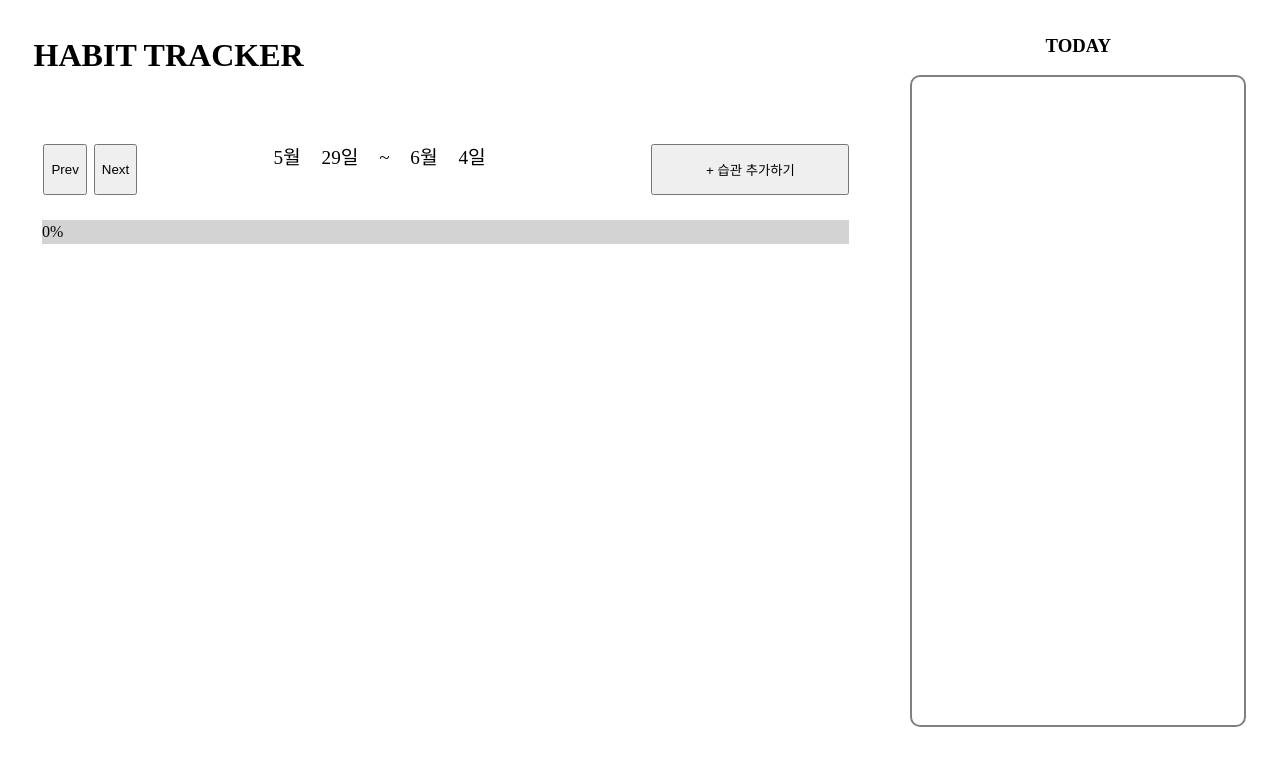
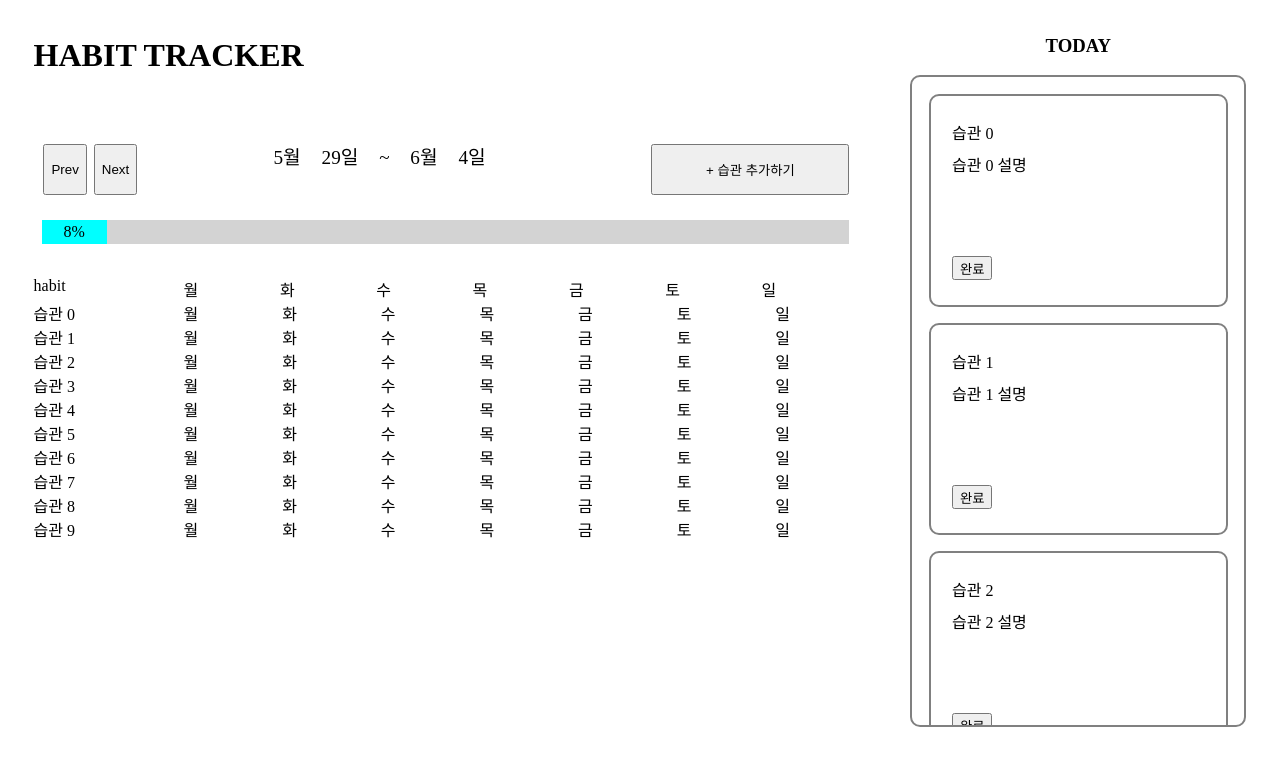
Before and after one commit to wanted-pre-onboarding-side-project/habit-tracker, a React (Create React App) app: page / in a window 1280 px wide. Shown: the top 766 px of the page. Built offline with nearby package versions, Linux system fonts and the light colour scheme.

Commit message:
feat: 해빗목록 최상단 요일 표시

```diff
--- a/src/HabitTracker.tsx
+++ b/src/HabitTracker.tsx
@@ -1,5 +1,6 @@
 import Controller from 'components/controller/Controller';
 import DashBoard from 'components/dashBoard/Dashboard';
+import HabitList from 'components/habits/HabitList';
 import Header from 'components/Header';
 import Overlays from 'components/overlay/Overlays';
 import './HabitTracker.css';
@@ -10,6 +11,7 @@ const HabitTracker = () => {
       <Header />
       <Controller />
       <DashBoard />
+      <HabitList />
       <Overlays />
     </div>
   );
--- a/src/Layout.css
+++ b/src/Layout.css
@@ -24,7 +24,7 @@
   grid-row: 1/4;
 }
 
-.tempComponentsLayout {
+.HabitListLayout {
   grid-column: 1/2;
   grid-row: 3/4;
 }
--- /dev/null
+++ b/src/components/habits/HabitList.module.css
@@ -0,0 +1,18 @@
+.habitListContainer {
+  display: grid;
+  grid-template-columns: 150px repeat(7, 1fr);
+}
+
+.habitListHeader {
+  /* TODO : habitListItems 가 overflow일때만 레이아웃 맞추기 위해 필요함 */
+  padding-right: 16px;
+}
+
+.habitListItems {
+  max-height: 50vh;
+  /* TODO : auto등으로 바꾸어 overflow아닐때는 안보이게 수정하기 */
+  overflow-y: scroll;
+}
+
+.habitListItem {
+}
--- /dev/null
+++ b/src/components/habits/HabitList.tsx
@@ -0,0 +1,40 @@
+import { DAYS } from 'constant';
+import { useHabits } from 'contexts/HabitContext';
+import { Fragment } from 'react';
+import styles from './HabitList.module.css';
+
+const HabitList = () => {
+  const habits = useHabits();
+  return (
+    <div className="HabitListLayout">
+      <div
+        className={[styles.habitListHeader, styles.habitListContainer].join(
+          ' ',
+        )}
+      >
+        <div>habit</div>
+        {DAYS.map((day) => (
+          <div key={day}>{day}</div>
+        ))}
+      </div>
+
+      <div
+        className={[styles.habitListItems, styles.habitListContainer].join(' ')}
+      >
+        {habits.map((habit) => (
+          <Fragment key={habit.id}>
+            <div>{habit.name}</div>
+            {DAYS.map((day) => (
+              <div key={day}>{day}</div>
+            ))}
+          </Fragment>
+        ))}
+      </div>
+    </div>
+  );
+};
+
+export default HabitList;
+function getToday() {
+  throw new Error('Function not implemented.');
+}
--- a/src/contexts/HabitContextProvider.tsx
+++ b/src/contexts/HabitContextProvider.tsx
@@ -1,9 +1,19 @@
 import { useState, ReactNode, useCallback } from 'react';
+import { DAYS } from 'constant';
 import { HabitContext, HabitHandleContext } from './HabitContext';
 import type { Habit } from 'interface/main';
 
+const dummy: Habit[] = Array(10)
+  .fill(0)
+  .map((val, idx) => ({
+    id: idx,
+    name: `습관 ${idx}`,
+    description: `습관 ${idx} 설명`,
+    days: DAYS,
+  }));
+
 export const HabitProvider = ({ children }: { children: ReactNode }) => {
-  const [habits, setHabits] = useState<Habit[]>([]);
+  const [habits, setHabits] = useState<Habit[]>(dummy);
 
   const handleCreateHabit = useCallback(
     (newHabitContent: Omit<Habit, 'id'>) => {
```
